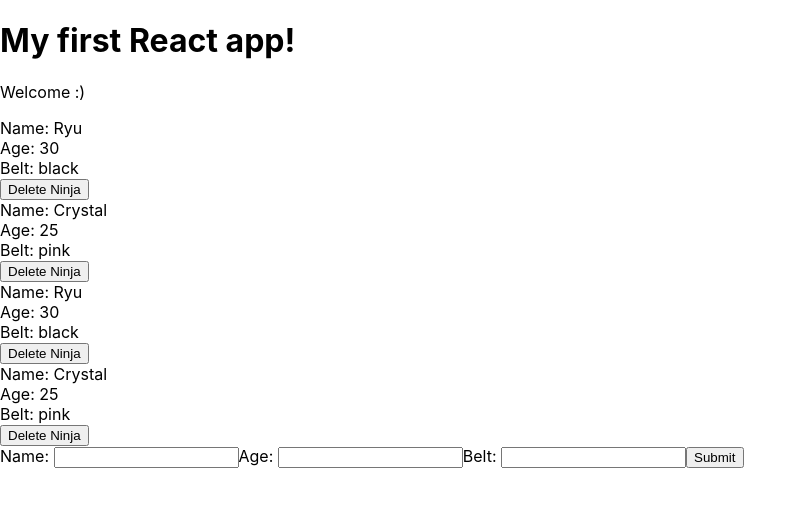
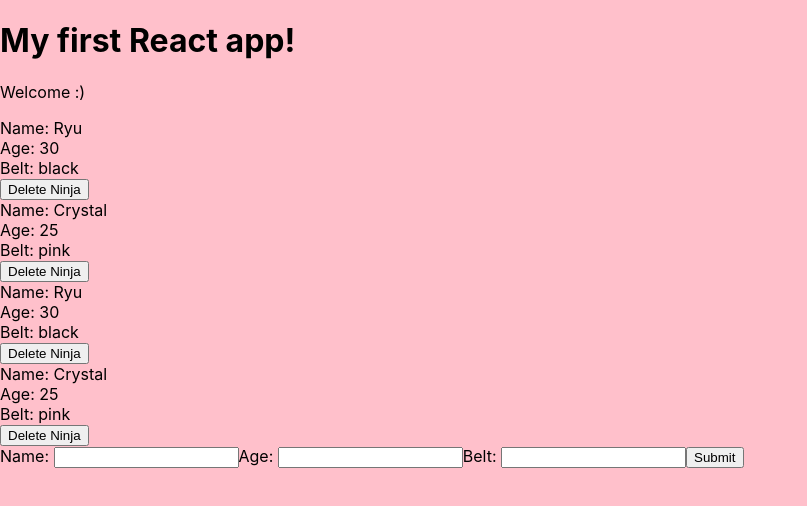
Before and after one commit to jethroglaudin/React-ReduxTutorial, a React (Create React App) app in the folder myapp/: page / in a window 1280 px wide. Shown: the top 506 px of the page, without its empty margins (0-807 px from the left). Built offline with nearby package versions, Linux system fonts and the light colour scheme.

Commit message:
lesson21 - CSS Files

```diff
--- a/myapp/src/AddNinja.js
+++ b/myapp/src/AddNinja.js
@@ -1,5 +1,5 @@
 import React, { Component } from 'react'
-
+import './Ninjas.css'
 class AddNinja extends Component {
     state = {
         name: null,
--- /dev/null
+++ b/myapp/src/Ninjas.css
@@ -0,0 +1,4 @@
+body{
+    background: pink;
+    transition: all 1s;
+}
```
